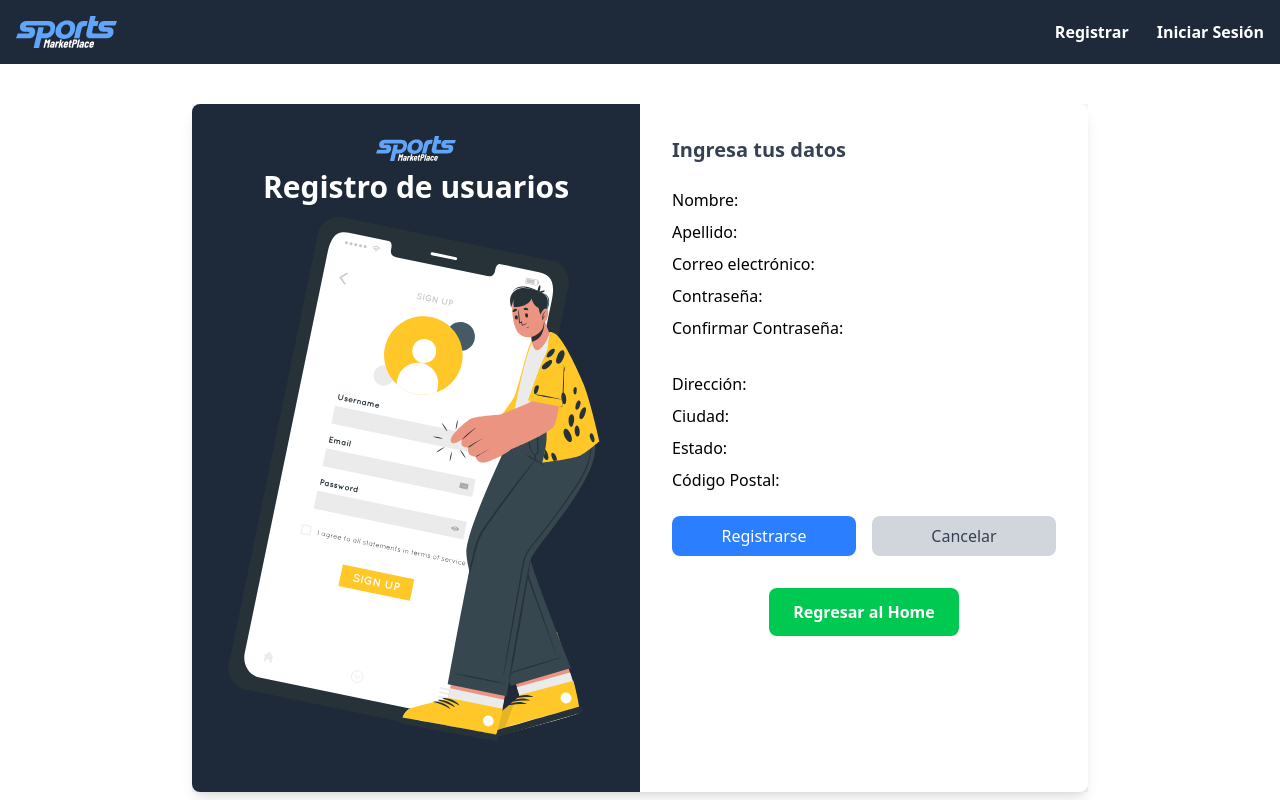
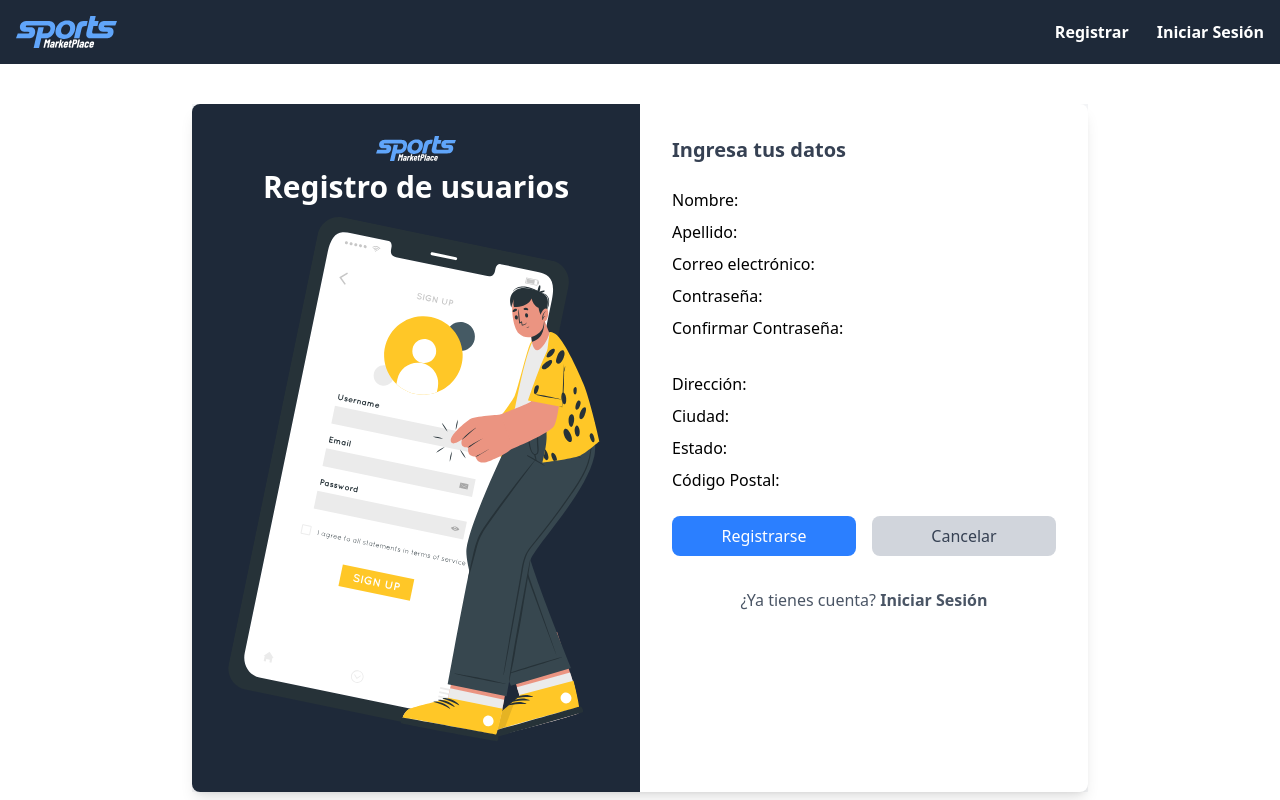
Before and after one commit to camunoz2/sport_market, a React (Vite) app in the folder frontend/: page /registro in a window 1280 px wide. Shown: the top 800 px of the page. Built offline with nearby package versions, Linux system fonts and the light colour scheme; no server answers.

Commit message:
Eliminacion de boton Regrasar al Home, boton cancelar redirige a home y se agrega texto con link

```diff
--- a/frontend/src/pages/Register.jsx
+++ b/frontend/src/pages/Register.jsx
@@ -172,25 +172,27 @@ const Register = () => {
             <div className="flex gap-4 mt-4 flex-col md:flex-row">
               <button
                 type="submit"
-                className="bg-blue-500 text-white px-4 py-2 rounded-lg w-full md:w-[48%]"
+                className="bg-blue-500 text-white px-4 py-2 rounded-lg w-full md:w-[48%] hover:bg-green-500 transition-colors"
               >
                 Registrarse
               </button>
               <button
-                type="button"
-                className="bg-gray-300 text-gray-700 px-4 py-2 rounded-lg w-full md:w-[48%]"
+                onClick={() => navigate("/")} // Redirigir al home si se cancela el registro
+                className="bg-gray-300 text-gray-700 px-4 py-2 rounded-lg w-full md:w-[48%] hover:bg-gray-400 transition-colors"
               >
                 Cancelar
               </button>
             </div>
           </form>
           <div className="flex justify-center mt-8">
-            <button
-              onClick={() => navigate("/")}
-              className="px-6 py-3 bg-green-500 text-white font-bold rounded-lg hover:bg-green-600 transition-colors"
-            >
-              Regresar al Home
-            </button>
+
+            <p className="text-gray-600">¿Ya tienes cuenta? <button
+                  className="text-gray-600 font-semibold hover:underline"
+                  onClick={() => navigate("/login")}
+                >
+                  Iniciar Sesión
+                </button></p>
+
           </div>
         </div>
       </div>
```
